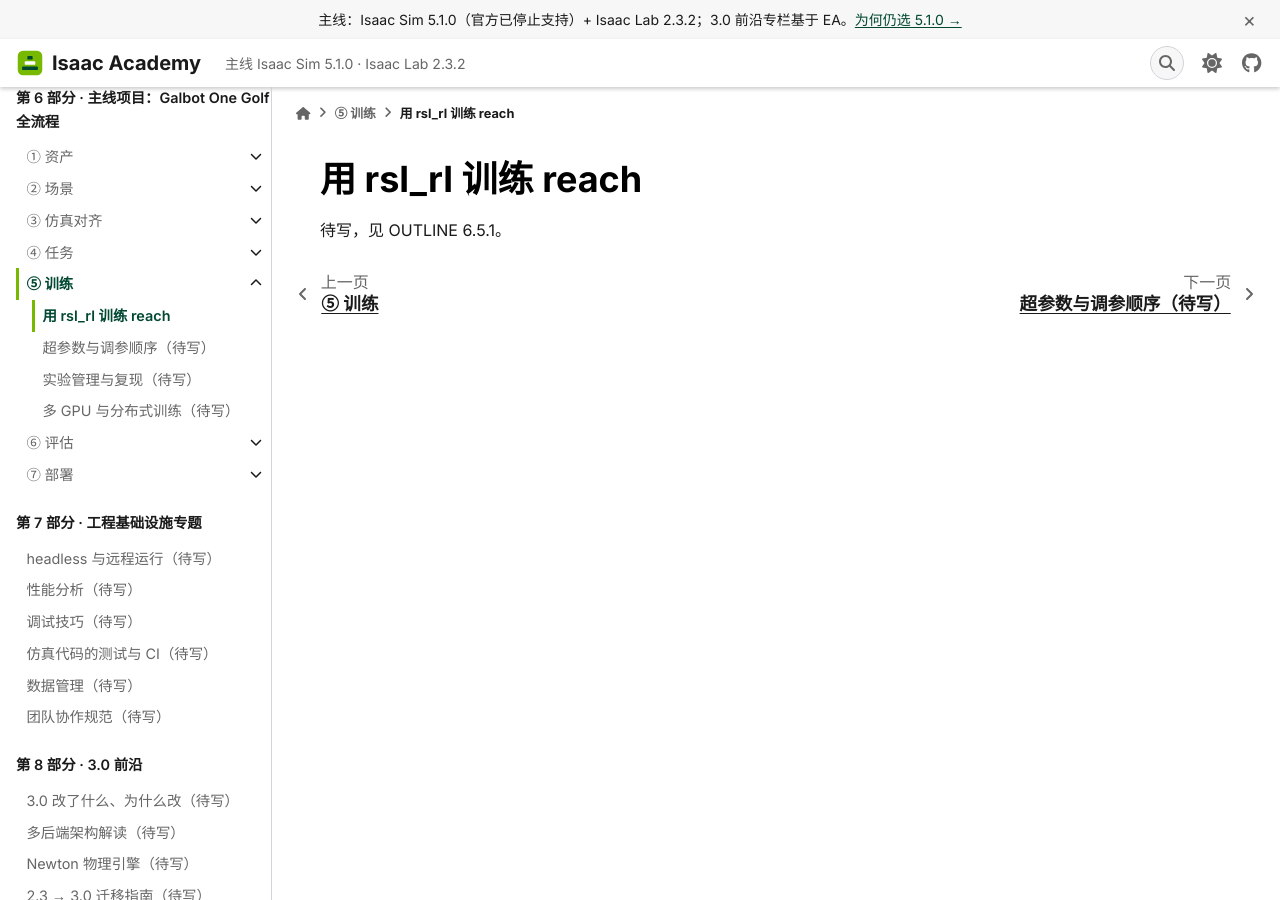
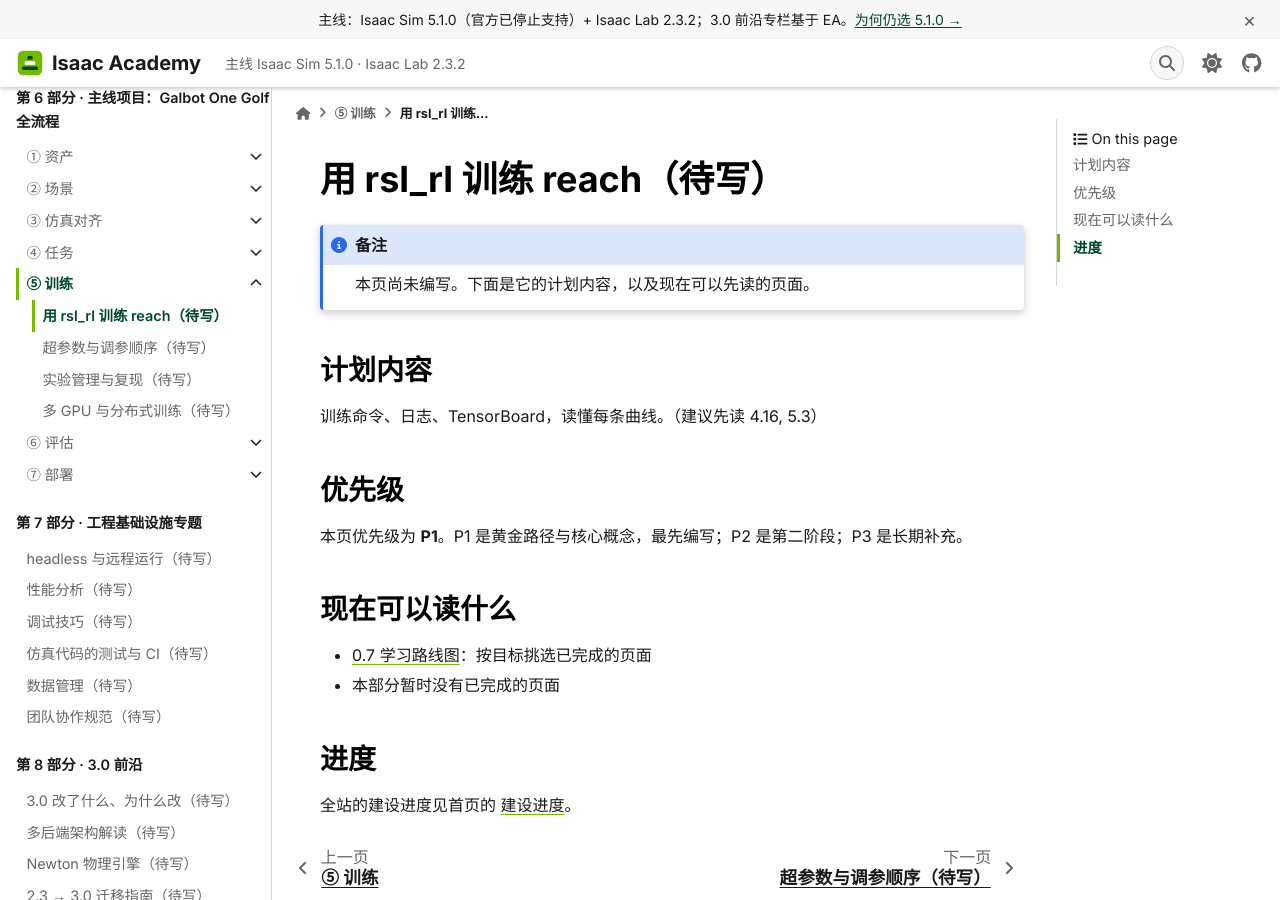
Before and after one commit to ueasycallme/academy, a Sphinx documentation site: the page built from docs/6-galbot/5-train/6.5.1-train-reach-rsl-rl.md, in a window 1280 px wide and 900 px high. Built offline with Sphinx 7.4.7 and the PyData theme 0.15.4, drawn with Linux system fonts in a browser that asks for light colours.

Commit message:
占位页按 HEAD 内容重新生成（4 页"现在可以读什么"列表不计未合并的 6.5.1）
Co-Authored-By: Claude Fable 5.1 <noreply@anthropic.com>

```diff
--- a/docs/6-galbot/5-train/6.5.1-train-reach-rsl-rl.md
+++ b/docs/6-galbot/5-train/6.5.1-train-reach-rsl-rl.md
@@ -2,6 +2,27 @@
 title: 用 rsl_rl 训练 reach
 ---
 
-# 用 rsl_rl 训练 reach
+# 用 rsl_rl 训练 reach（待写）
 
-待写，见 OUTLINE 6.5.1。
+<!-- placeholder: 由 tools/gen_placeholders.py 生成，请勿手改 -->
+
+:::{note}
+本页尚未编写。下面是它的计划内容，以及现在可以先读的页面。
+:::
+
+## 计划内容
+
+训练命令、日志、TensorBoard，读懂每条曲线。（建议先读 4.16, 5.3）
+
+## 优先级
+
+本页优先级为 **P1**。P1 是黄金路径与核心概念，最先编写；P2 是第二阶段；P3 是长期补充。
+
+## 现在可以读什么
+
+- [0.7 学习路线图](../../0-map/0.7-learning-paths.md)：按目标挑选已完成的页面
+- 本部分暂时没有已完成的页面
+
+## 进度
+
+全站的建设进度见首页的 {ref}`建设进度 <build-progress>`。
```
Also changed, not shown: docs/6-galbot/5-train/6.5.2-hyperparameters.md (+1 -1 lines), docs/6-galbot/5-train/6.5.3-experiment-management.md (+1 -1 lines), docs/6-galbot/5-train/6.5.4-multi-gpu.md (+1 -1 lines).
